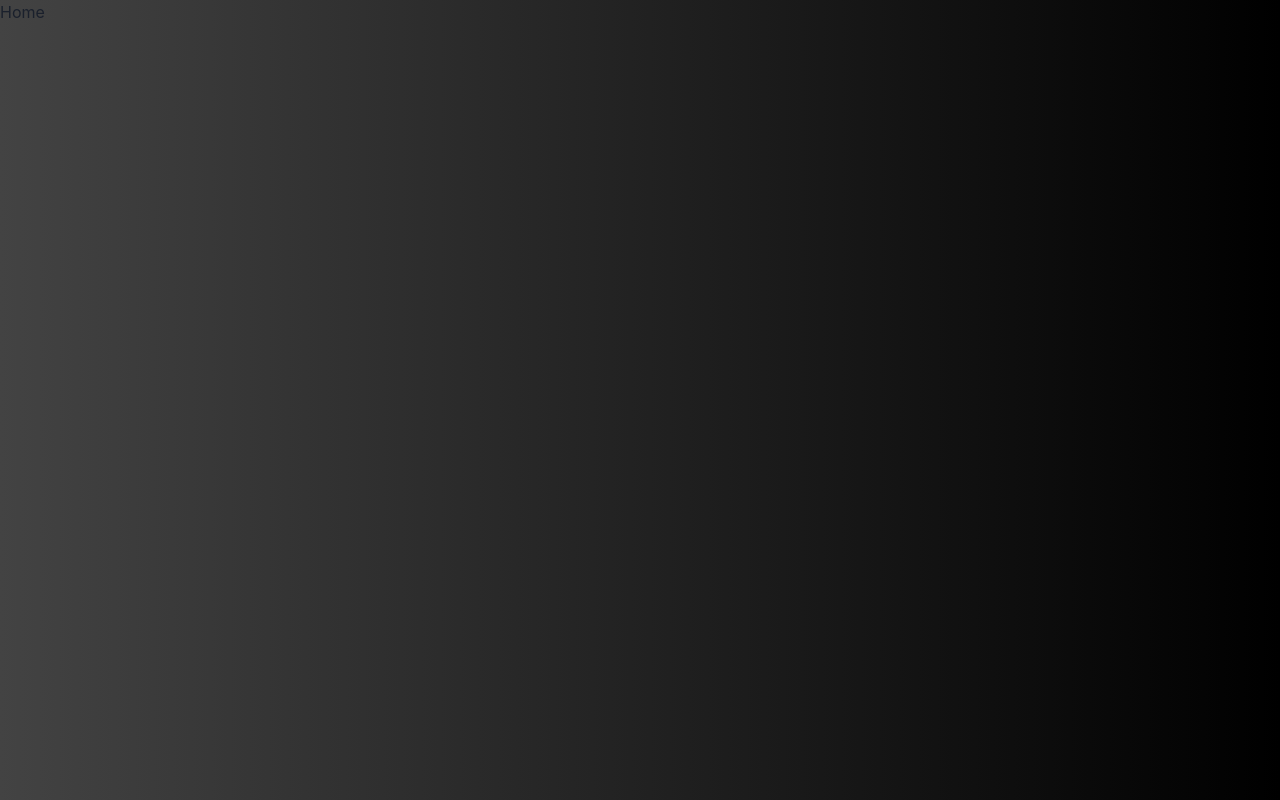
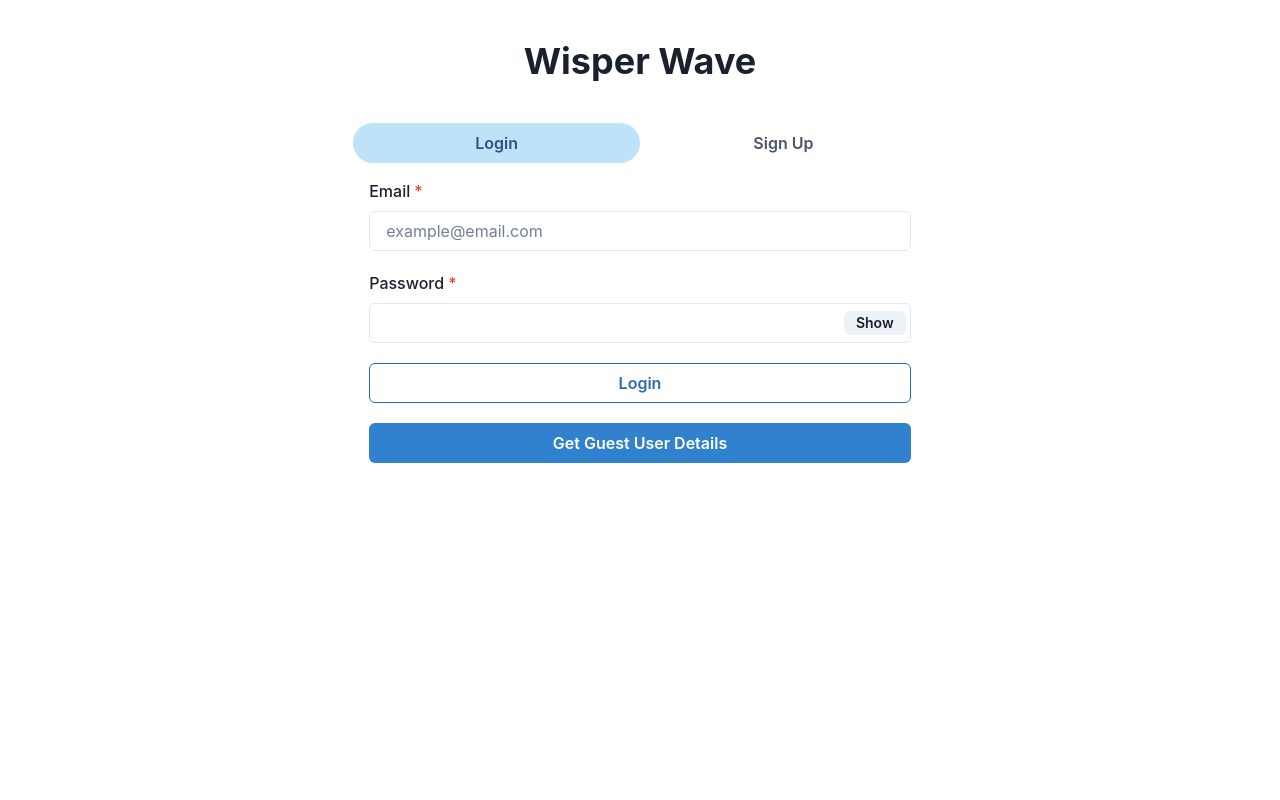
Before and after one commit to Neeraj-Kumar-Coder/Wisper-Wave---Chat-App, a React (Create React App) app in the folder frontend/: page / in a window 1280 px wide. Built offline with nearby package versions, Linux system fonts and the light colour scheme.

Commit message:
feat: created the frontend of the login and signup page

```diff
--- a/frontend/src/App.js
+++ b/frontend/src/App.js
@@ -1,13 +1,13 @@
 import "./styles/App.css";
 import { BrowserRouter, Route, Routes } from "react-router-dom";
-import Home from "./components/Home";
+import LandingPage from "./components/LandingPage";
 
 function App() {
     return (
         <div className="app">
             <BrowserRouter>
                 <Routes>
-                    <Route exact path="/" element={<Home />}></Route>
+                    <Route exact path="/" element={<LandingPage />}></Route>
                 </Routes>
             </BrowserRouter>
         </div>
--- a/frontend/src/components/Home.js
+++ /dev/null
@@ -1,7 +0,0 @@
-import React from "react";
-
-const Home = () => {
-    return <div>Home</div>;
-};
-
-export default Home;
--- /dev/null
+++ b/frontend/src/components/LandingPage.js
@@ -0,0 +1,39 @@
+import React from "react";
+import {
+    Container,
+    Heading,
+    Tab,
+    TabList,
+    TabPanel,
+    TabPanels,
+    Tabs,
+} from "@chakra-ui/react";
+import Login from "./Login";
+import Signup from "./Signup";
+
+const Home = () => {
+    return (
+        <Container centerContent>
+            <Heading textAlign={"center"} my={10}>
+                Wisper Wave
+            </Heading>
+            <Tabs variant={"soft-rounded"} isFitted w={"100%"}>
+                <TabList>
+                    <Tab>Login</Tab>
+                    <Tab>Sign Up</Tab>
+                </TabList>
+
+                <TabPanels>
+                    <TabPanel>
+                        <Login />
+                    </TabPanel>
+                    <TabPanel>
+                        <Signup />
+                    </TabPanel>
+                </TabPanels>
+            </Tabs>
+        </Container>
+    );
+};
+
+export default Home;
--- /dev/null
+++ b/frontend/src/components/Login.js
@@ -0,0 +1,45 @@
+import {
+    Button,
+    FormControl,
+    FormLabel,
+    Input,
+    InputGroup,
+    InputRightElement,
+    VStack,
+} from "@chakra-ui/react";
+import React, { useState } from "react";
+
+const Login = () => {
+    const [showPassword, setShowPassword] = useState(false);
+    return (
+        <VStack spacing={5}>
+            <FormControl isRequired>
+                <FormLabel>Email</FormLabel>
+                <Input type="text" placeholder="example@email.com" />
+            </FormControl>
+            <FormControl isRequired>
+                <FormLabel>Password</FormLabel>
+                <InputGroup>
+                    <Input type={showPassword ? "text" : "password"} />
+                    <InputRightElement w={"4.5rem"}>
+                        <Button
+                            h={"1.75em"}
+                            size={"sm"}
+                            onClick={() => setShowPassword(!showPassword)}
+                        >
+                            {showPassword ? "Hide" : "Show"}
+                        </Button>
+                    </InputRightElement>
+                </InputGroup>
+            </FormControl>
+            <Button variant={"outline"} colorScheme="blue" w={"100%"}>
+                Login
+            </Button>
+            <Button variant={"solid"} colorScheme="blue" w={"100%"}>
+                Get Guest User Details
+            </Button>
+        </VStack>
+    );
+};
+
+export default Login;
--- /dev/null
+++ b/frontend/src/components/Signup.js
@@ -0,0 +1,66 @@
+import {
+    Button,
+    FormControl,
+    FormLabel,
+    Input,
+    InputGroup,
+    InputRightElement,
+    VStack,
+} from "@chakra-ui/react";
+import React, { useState } from "react";
+
+const Signup = () => {
+    const [showPassword, setShowPassword] = useState(false);
+
+    return (
+        <VStack spacing={5}>
+            <FormControl isRequired>
+                <FormLabel>Name</FormLabel>
+                <Input type="text" placeholder="Thomas Shelby" />
+            </FormControl>
+            <FormControl isRequired>
+                <FormLabel>Email</FormLabel>
+                <Input type="text" placeholder="example@email.com" />
+            </FormControl>
+            <FormControl isRequired>
+                <FormLabel>Password</FormLabel>
+                <InputGroup>
+                    <Input type={showPassword ? "text" : "password"} />
+                    <InputRightElement w={"4.5rem"}>
+                        <Button
+                            h={"1.75em"}
+                            size={"sm"}
+                            onClick={() => setShowPassword(!showPassword)}
+                        >
+                            {showPassword ? "Hide" : "Show"}
+                        </Button>
+                    </InputRightElement>
+                </InputGroup>
+            </FormControl>
+            <FormControl isRequired>
+                <FormLabel>Confirm Password</FormLabel>
+                <InputGroup>
+                    <Input type={showPassword ? "text" : "password"} />
+                    <InputRightElement w={"4.5rem"}>
+                        <Button
+                            h={"1.75em"}
+                            size={"sm"}
+                            onClick={() => setShowPassword(!showPassword)}
+                        >
+                            {showPassword ? "Hide" : "Show"}
+                        </Button>
+                    </InputRightElement>
+                </InputGroup>
+            </FormControl>
+            <FormControl>
+                <FormLabel>Upload Profile Picture</FormLabel>
+                <Input p={1.5} type="file" accept="image/*" />
+            </FormControl>
+            <Button variant={"solid"} colorScheme="blue" w={"100%"}>
+                Sign Up
+            </Button>
+        </VStack>
+    );
+};
+
+export default Signup;
--- a/frontend/src/styles/App.css
+++ b/frontend/src/styles/App.css
@@ -1,4 +1,8 @@
+* {
+    margin: 0;
+    padding: 0;
+}
+
 .app {
     min-height: 100vh;
-    background-image: linear-gradient(to right, #434343 0%, black 100%);
 }
```
